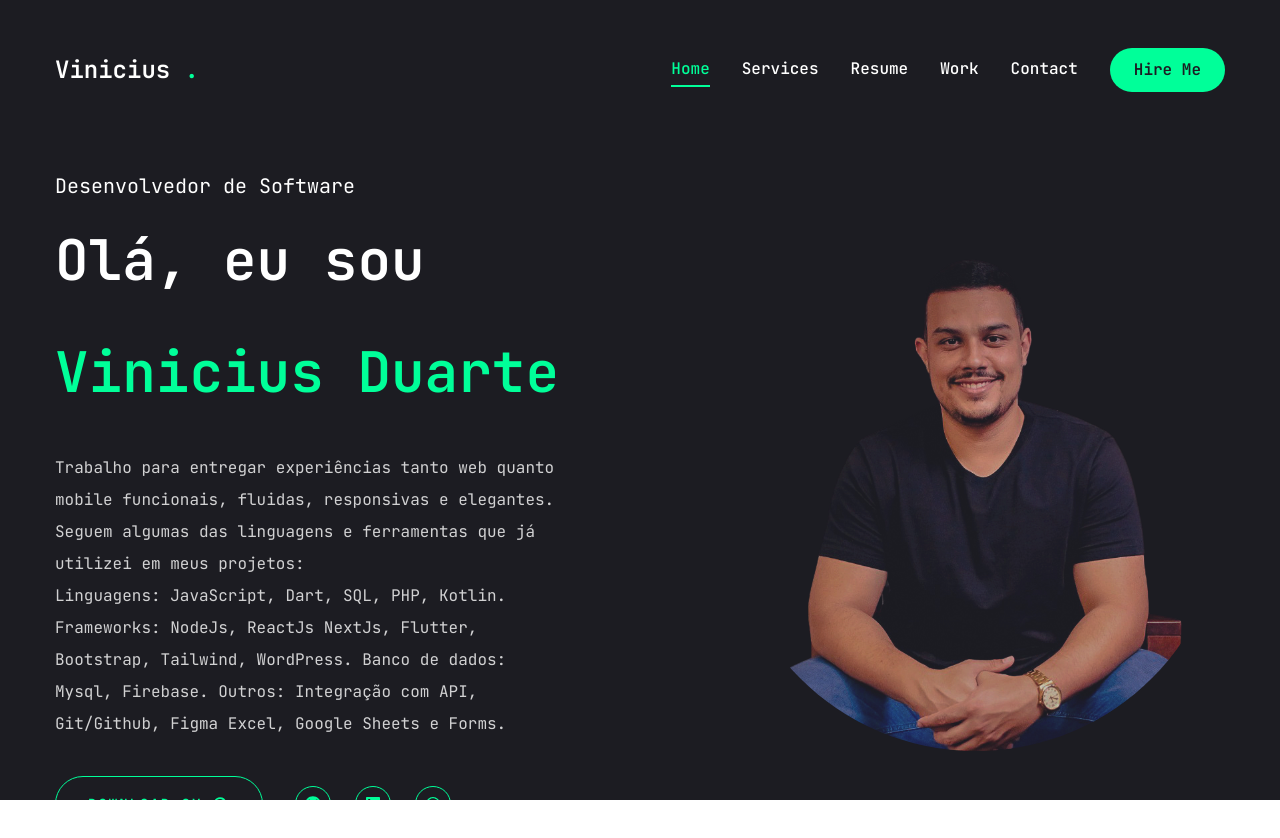
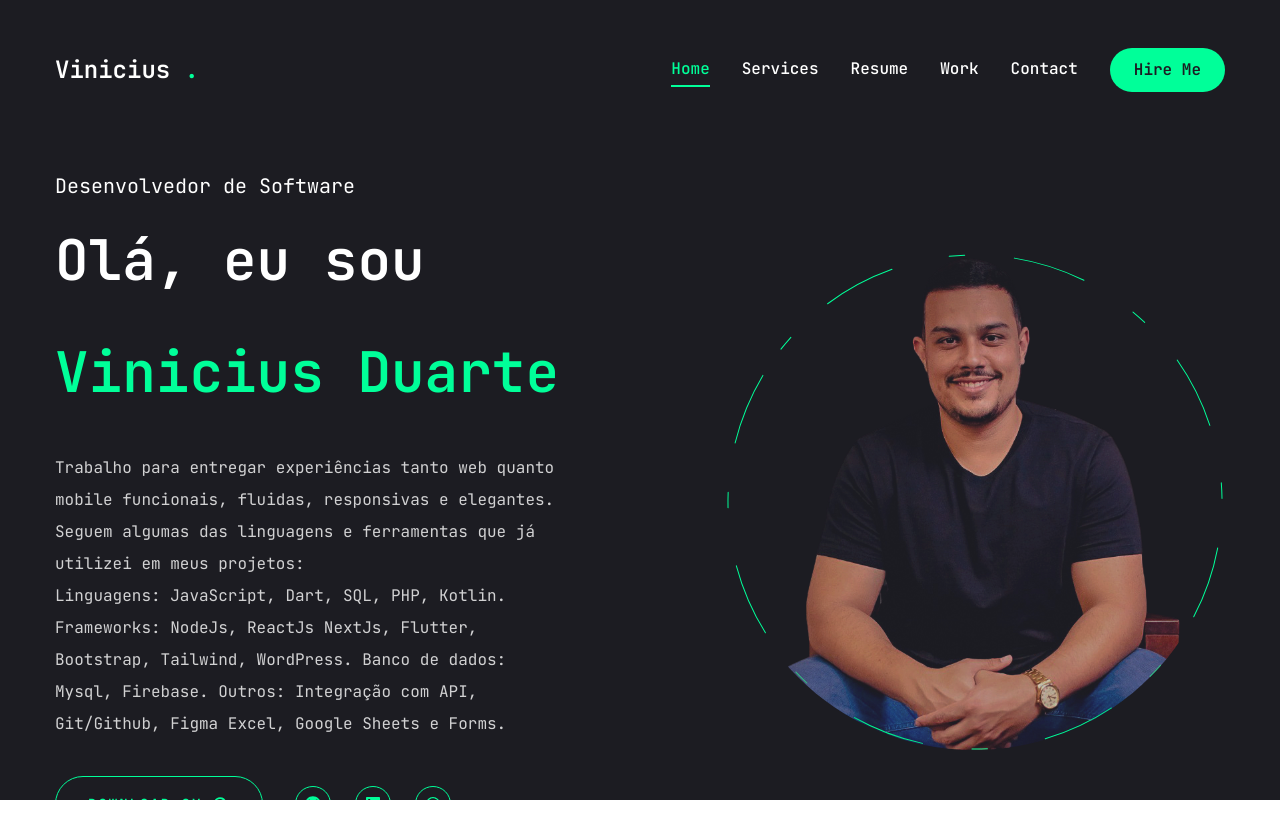
Before and after one commit to francovinicius/vinicius_duarte, a Next.js app: page / in a window 1280 px wide. Shown: the top 838 px of the page. Built offline with nearby package versions, Linux system fonts and the light colour scheme.

Commit message:
Create: - border image

```diff
--- a/app/layout.jsx
+++ b/app/layout.jsx
@@ -14,7 +14,7 @@ const jetBrainsMonmo = JetBrains_Mono({
 
 
 export const metadata = {
-  title: "Create Next App",
+  title: "Vinicius Duarte",
   description: "Generated by create next app",
 };
 
--- a/components/Photo.jsx
+++ b/components/Photo.jsx
@@ -16,9 +16,25 @@ const Photo = () => {
                     animate={
                         { opacity: 1, transition: { delay: 1.4, duration: 0.4, ease: "easeInOut" } }
                     }
-                className='w-[298px] h-[298px] xl:w-[498px] xl:h-[498px] mix-blend-exclusion'>
+                    className='w-[298px] h-[298px] xl:w-[498px] xl:h-[498px] mix-blend-exclusion absolute'>
                     <img src='/assets/Foto.svg' priority quality={100} fill alt='' className='object-contain' />
                 </motion.div>
+
+                <motion.svg className='w-[300px] xl:w-[500px] h-[300px] xl:h-[500px]' fill='transparent' viewBox='0 0 506 506'
+                    xmlns='http://www.w3.org/2000/svg'>
+                    <motion.circle cx='253' cy='253' r='250' stroke='#00ff99' strokeLinecap='round' strokeLinejoin='round'
+                    initial={{strokeDasharray: "24 10 0 0"}}
+                    animate={{
+                        strokeDasharray: ['15 120 25 25', '16 25 92 72', '4 250 22 22'],
+                        rotate: [120,360],
+                    }}
+                    transition={{
+                        duration: 20,
+                        repeat: Infinity,
+                        repeatType: 'reverse'
+
+                    }}/>
+                </motion.svg>
             </motion.div>
         </div>
     )
```
